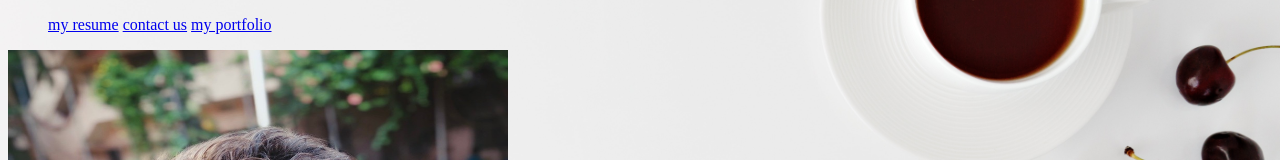
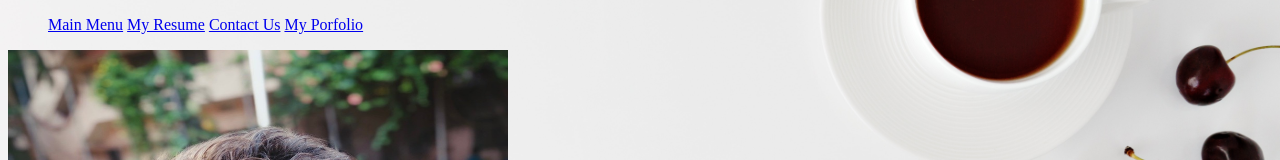
Before and after one commit to maheshbung/hw1, a plain HTML site: page index.html in a window 1280 px wide. Shown: the top 160 px of the page. Drawn offline with Linux system fonts and the light colour scheme.

Commit message:
Update index.html

```diff
--- a/index.html
+++ b/index.html
@@ -4,14 +4,14 @@
 <title>My Introduction</title>
   <link rel="stylesheet" href="project1.css">
   </head>
-  <body>
-    <div class="class1">
-<ul>
-    <a href="homework1/myresume.html">my resume</a>
-    <a href="homework1/contactus.html">contact us</a>
-    <a href="homework1/myportfolio.html">my portfolio</a>
-</ul>
-</div>
+  <body><div class="class1">
+  <ul>
+      <a href="file:///C:/Users/mahesh06/OneDrive%20-%20UAB%20-%20The%20University%20of%20Alabama%20at%20Birmingham/Desktop/Portfolio/index.html">Main Menu</a>
+      <a href="file:///C:/Users/mahesh06/OneDrive%20-%20UAB%20-%20The%20University%20of%20Alabama%20at%20Birmingham/Desktop/Portfolio/myresume.html">My Resume</a>
+      <a href="file:///C:/Users/mahesh06/OneDrive%20-%20UAB%20-%20The%20University%20of%20Alabama%20at%20Birmingham/Desktop/Portfolio/contactus.html">Contact Us</a>
+      <a href="file:///C:/Users/mahesh06/OneDrive%20-%20UAB%20-%20The%20University%20of%20Alabama%20at%20Birmingham/Desktop/Portfolio/myportfolio.html">My Porfolio</a>
+  </ul>
+  </div>
     <div class="column">
       <img src="myimage.jpg" alt="maheshbung" width="500" height="500">
     </div>
```
